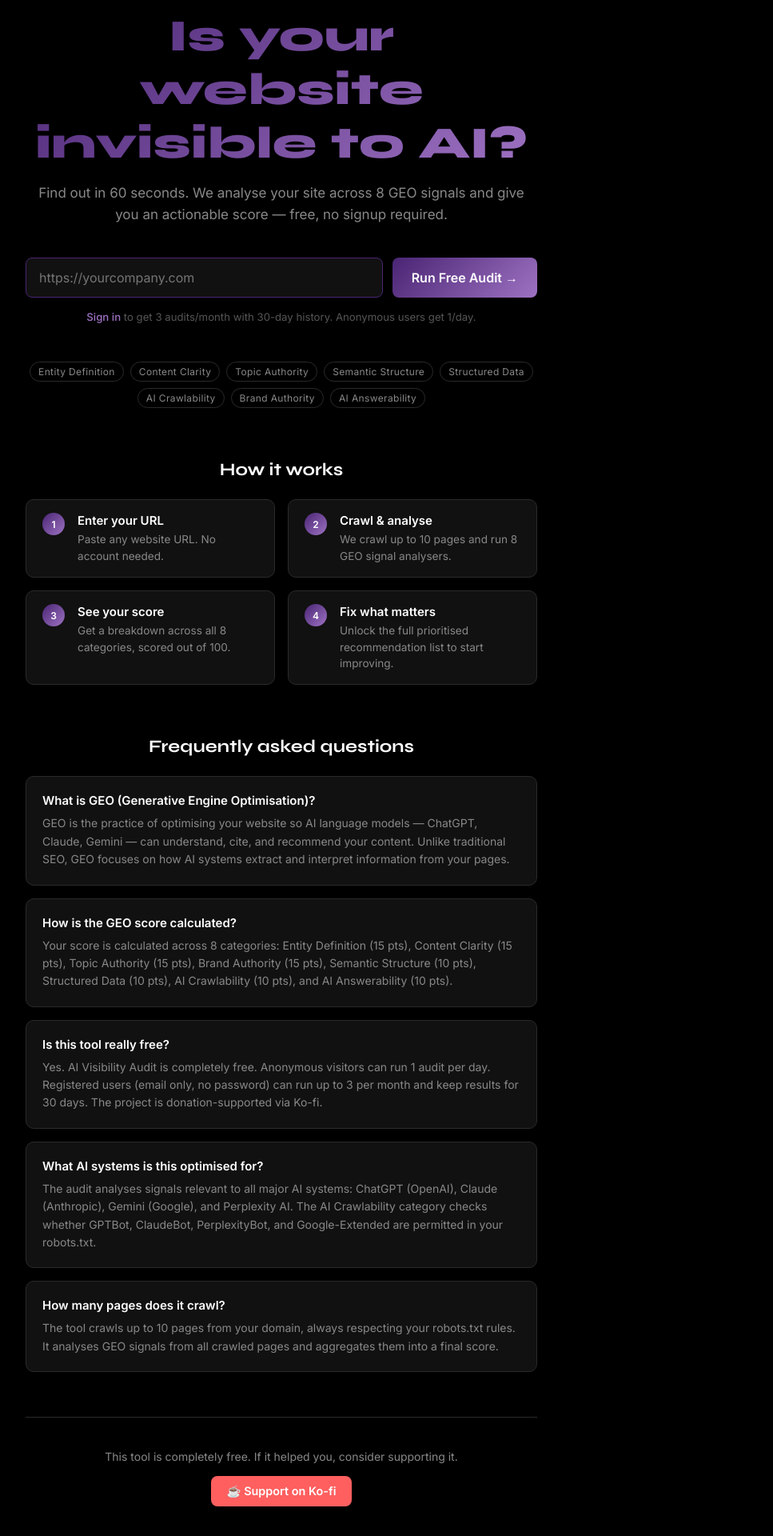
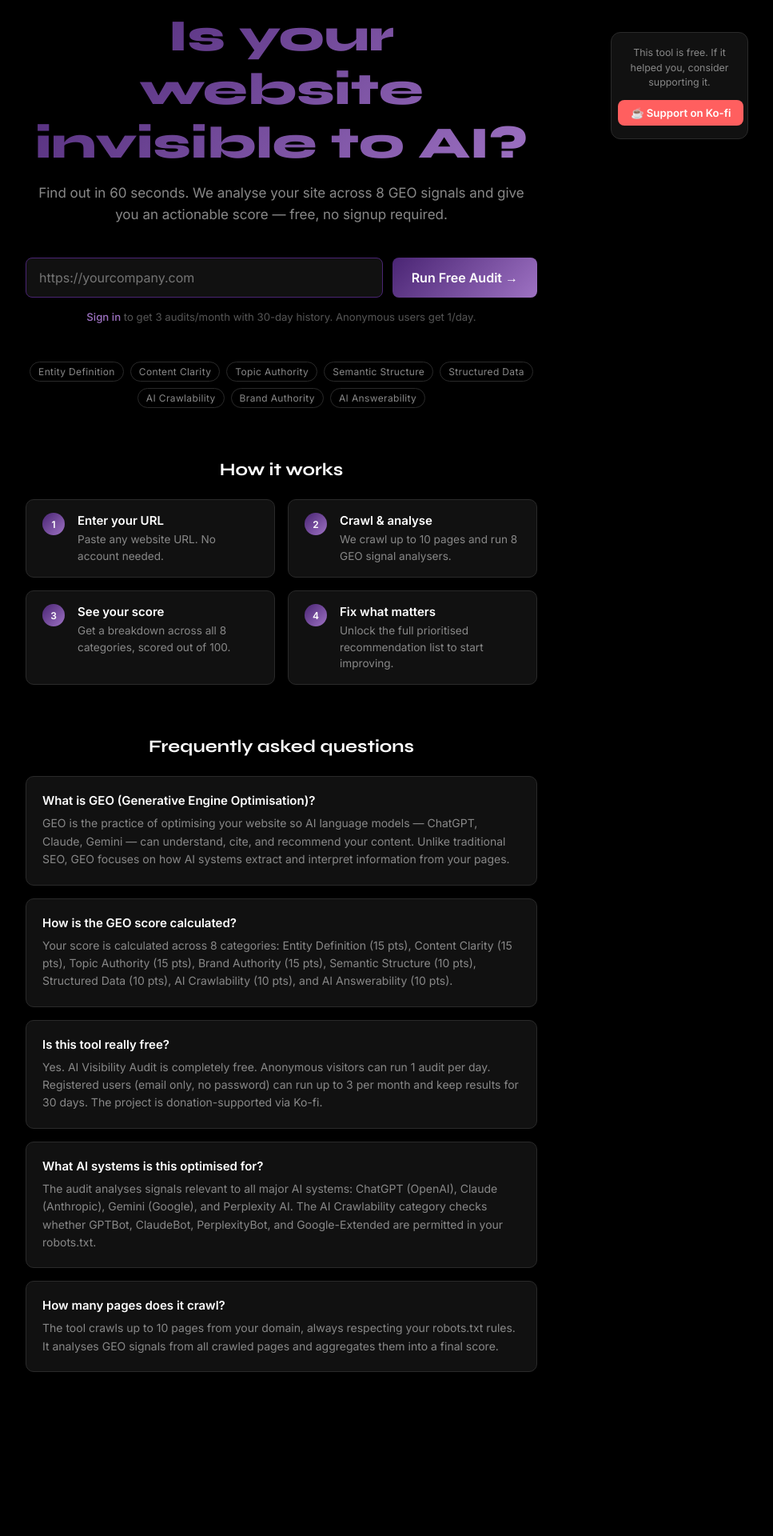
Before and after one commit to codedpills/ai-visibility-audit, a React (Vite) app in the folder apps/web/: page / in a window 1280 px wide. Shown: the part 100-2020 px from the top of the page at 80% size, without its empty margins (288-1255 px from the left). After the commit the page ends 1879 px from the top, so only its background shows below. Built offline with nearby package versions, Linux system fonts and the light colour scheme; no server answers.

Commit message:
feat: add fixed Ko-fi support widget for user donations

```diff
--- a/apps/web/src/pages/HomePage.tsx
+++ b/apps/web/src/pages/HomePage.tsx
@@ -90,6 +90,21 @@ export function HomePage() {
 
   return (
     <main style={s.root}>
+      {/* Fixed Ko-fi widget — always visible, top-right below NavBar */}
+      <aside style={s.kofiWidget} aria-label="Support this project">
+        <p style={s.kofiText}>
+          This tool is free. If it helped you, consider supporting it.
+        </p>
+        <a
+          href="https://ko-fi.com/aivisibilityaudit"
+          target="_blank"
+          rel="noopener noreferrer"
+          style={s.kofiBtn}
+        >
+          ☕ Support on Ko-fi
+        </a>
+      </aside>
+
       <div style={s.content}>
         <p style={s.eyebrow}>Free AI Visibility Audit</p>
         <h1 style={s.heading}>Is your website invisible to AI?</h1>
@@ -184,22 +199,6 @@ export function HomePage() {
               </div>
             ))}
           </div>
-        </section>
-
-        {/* Ko-fi donate button */}
-        <section style={s.kofiSection} aria-label="Support this project">
-          <p style={s.kofiText}>
-            This tool is completely free. If it helped you, consider supporting
-            it.
-          </p>
-          <a
-            href="https://ko-fi.com/aivisibilityaudit"
-            target="_blank"
-            rel="noopener noreferrer"
-            style={s.kofiBtn}
-          >
-            ☕ Support on Ko-fi
-          </a>
         </section>
       </div>
     </main>
@@ -385,28 +384,38 @@ const s = {
     lineHeight: 1.6,
     margin: 0,
   },
-  // Ko-fi
-  kofiSection: {
-    marginTop: '3.5rem',
-    paddingTop: '2.5rem',
-    borderTop: `1px solid ${colors.border}`,
+  // Ko-fi fixed widget
+  kofiWidget: {
+    position: 'fixed' as const,
+    top: '8.75rem', // clears the fixed NavBar
+    right: '3.5rem',
+    zIndex: 90,
+    background: colors.bgCard,
+    border: `1px solid ${colors.border}`,
+    borderRadius: '12px',
+    padding: '1rem 0.5rem',
     textAlign: 'center' as const,
+    maxWidth: '172px',
+    boxShadow: '0 4px 24px rgba(0,0,0,0.35)',
   },
   kofiText: {
-    fontSize: '0.875rem',
+    fontSize: '0.775rem',
     color: colors.textMuted,
-    marginBottom: '1rem',
+    lineHeight: 1.5,
+    marginBottom: '0.75rem',
+    margin: '0 0 0.75rem',
   },
   kofiBtn: {
     display: 'inline-block',
-    padding: '0.625rem 1.25rem',
+    padding: '0.5rem 1rem',
     borderRadius: '8px',
     background: '#ff5f5f',
     color: '#fff',
     fontFamily: fonts.body,
     fontWeight: 600,
-    fontSize: '0.9rem',
+    fontSize: '0.825rem',
     textDecoration: 'none',
     transition: 'opacity 0.2s',
+    whiteSpace: 'nowrap' as const,
   },
 } as const;
```
